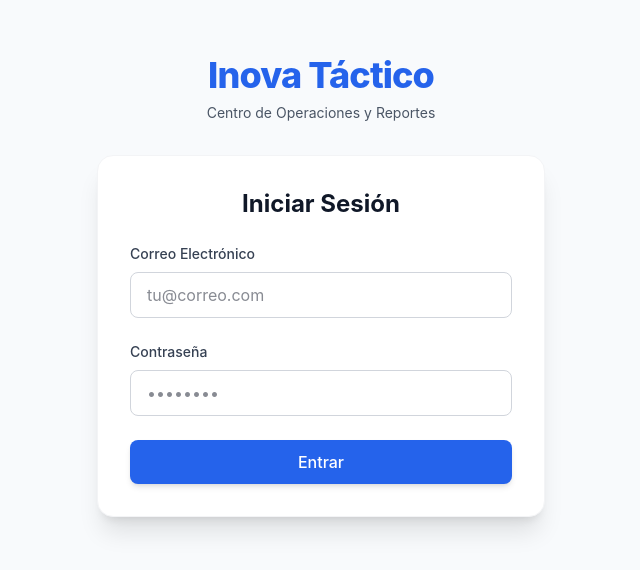
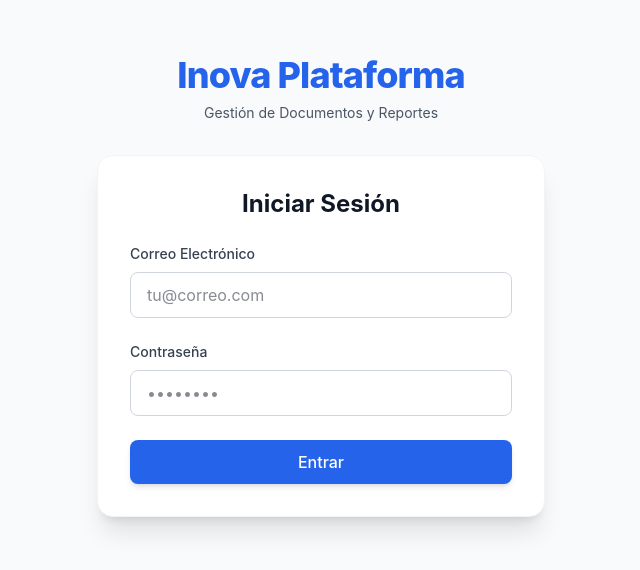
Before and after one commit to aserratos/inova-tactico, a React (Vite) app in the folder frontend-pwa/: page /login in a window 1280 px wide. Shown: the part 114-684 px from the top of the page, without its empty margins (319-959 px from the left). Built offline with nearby package versions, Linux system fonts and the light colour scheme; no server answers.

Commit message:
refactor: Update tactical terminology to generic business terms

```diff
--- a/frontend-pwa/src/pages/AdminLogs.tsx
+++ b/frontend-pwa/src/pages/AdminLogs.tsx
@@ -50,7 +50,7 @@ export default function AdminLogs() {
           <Activity className="mr-3 text-corporate-blue" />
           Bitácora de Auditoría
         </h2>
-        <p className="text-gray-500 mt-1">Registro inmutable de actividades en el Centro de Comando Táctico.</p>
+        <p className="text-gray-500 mt-1">Registro inmutable de actividades en la Plataforma.</p>
       </div>
 
       <div className="bg-white rounded-xl shadow-sm border border-gray-100 overflow-hidden">
--- a/frontend-pwa/src/pages/Integrations.tsx
+++ b/frontend-pwa/src/pages/Integrations.tsx
@@ -176,7 +176,7 @@ export default function Integrations() {
         <div>
           <h1 className="text-2xl font-bold text-gray-900 tracking-tight">Integraciones</h1>
           <p className="text-sm text-gray-500 mt-1">
-            Conecta Inova Táctico con tu ERP para sincronizar clientes automáticamente.
+            Conecta Inova Plataforma con tu ERP para sincronizar clientes automáticamente.
           </p>
         </div>
         <div className="w-12 h-12 rounded-xl bg-purple-100 flex items-center justify-center text-purple-600">
--- a/frontend-pwa/src/pages/KanbanBoard.tsx
+++ b/frontend-pwa/src/pages/KanbanBoard.tsx
@@ -192,7 +192,7 @@ export default function KanbanBoard() {
     <div className="h-full flex flex-col">
       <div className="mb-6">
         <h2 className="text-2xl font-bold text-gray-900 flex items-center gap-3">
-          Operaciones en Curso
+          Documentos en Progreso
           {error && <span className="text-xs bg-yellow-100 text-yellow-800 px-2 py-1 rounded-full font-normal">Offline</span>}
         </h2>
         <p className="text-gray-500 mt-1">Gestión centralizada de entregables (Datos Reales)</p>
--- a/frontend-pwa/src/pages/Login.tsx
+++ b/frontend-pwa/src/pages/Login.tsx
@@ -41,10 +41,10 @@ export default function Login() {
     <div className="min-h-screen bg-[#F8FAFC] flex flex-col justify-center items-center py-12 px-4 sm:px-6 lg:px-8">
       <div className="mb-8 text-center">
         <h1 className="text-4xl font-extrabold text-corporate-blue tracking-tight">
-          Inova Táctico
+          Inova Plataforma
         </h1>
         <p className="mt-2 text-sm text-gray-600">
-          Centro de Operaciones y Reportes
+          Gestión de Documentos y Reportes
         </p>
       </div>
 
--- a/frontend-pwa/src/pages/TemplateSelector.tsx
+++ b/frontend-pwa/src/pages/TemplateSelector.tsx
@@ -106,8 +106,8 @@ export default function TemplateSelector() {
   return (
     <div className="max-w-4xl mx-auto">
       <div className="mb-8">
-        <h2 className="text-2xl font-bold text-gray-900">Nueva Operación</h2>
-        <p className="text-gray-500 mt-1">Selecciona un formato base para iniciar el levantamiento</p>
+        <h2 className="text-2xl font-bold text-gray-900">Nuevo Documento</h2>
+        <p className="text-gray-500 mt-1">Selecciona un formato base para iniciar la captura de datos</p>
       </div>
 
       {/* Buscador de plantillas */}
--- a/frontend-pwa/vite.config.ts
+++ b/frontend-pwa/vite.config.ts
@@ -9,9 +9,9 @@ export default defineConfig({
       registerType: 'autoUpdate',
       includeAssets: ['favicon.ico', 'apple-touch-icon.png', 'masked-icon.svg'],
       manifest: {
-        name: 'Inova Tactical Command',
-        short_name: 'Inova Cmd',
-        description: 'Centro de Comando Administrativo',
+        name: 'Inova Plataforma',
+        short_name: 'Inova App',
+        description: 'Plataforma Administrativa',
         theme_color: '#2563EB',
         background_color: '#ffffff',
         display: 'standalone',
```
